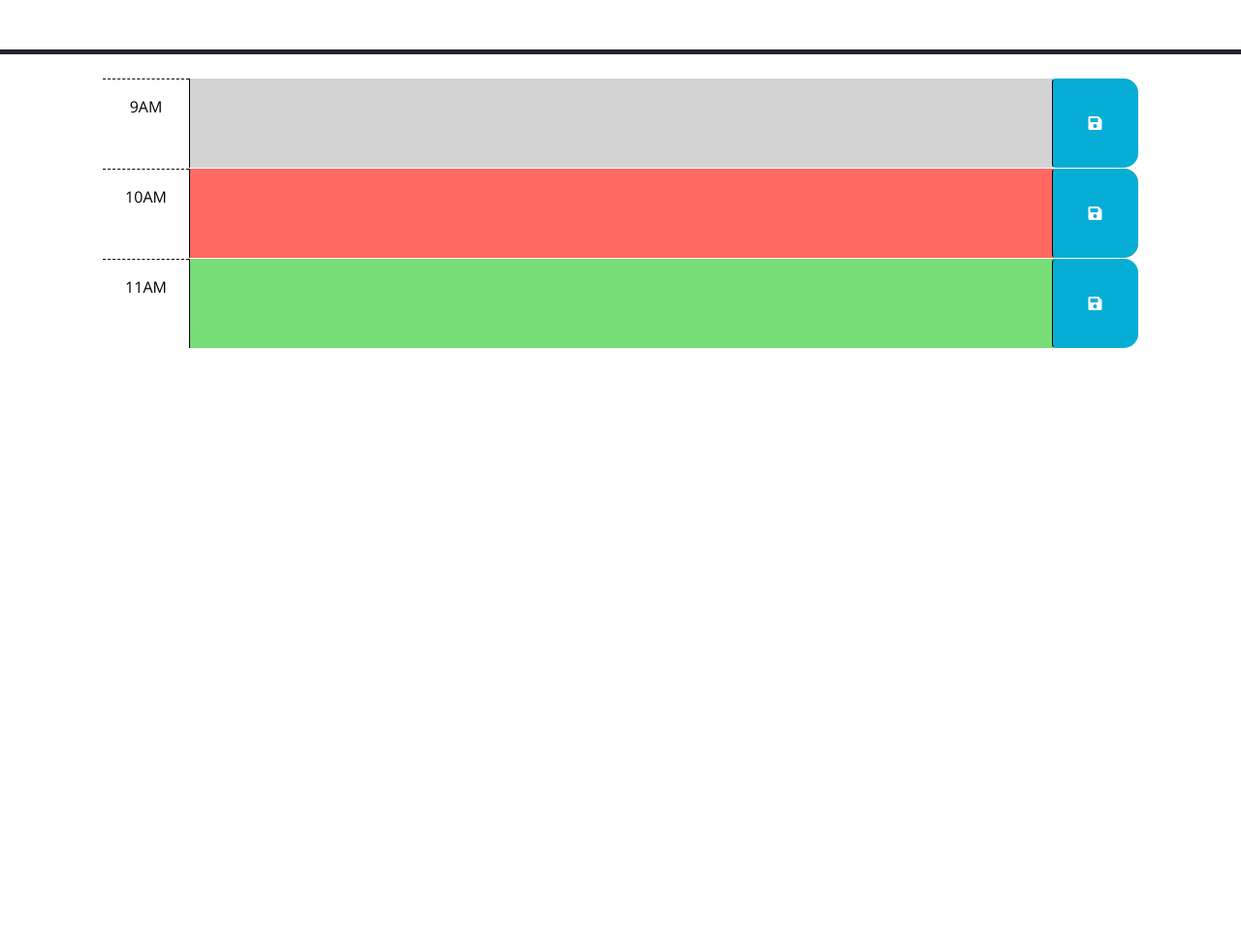
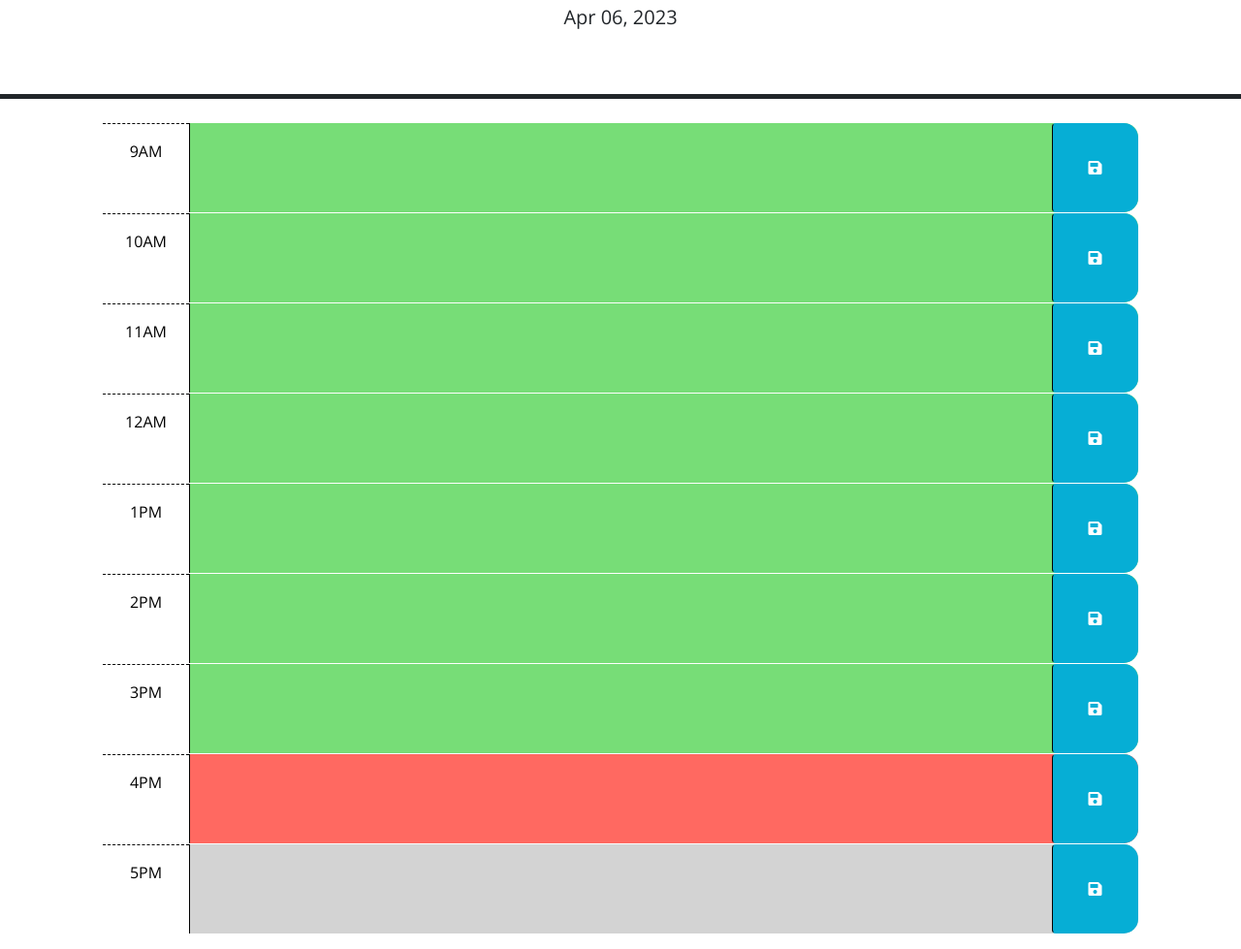
Before and after one commit to adamrobinson55/Work-Day-Scheduler, a plain HTML site: page 02-Challenge/Develop/index.html in a window 1280 px wide. Shown: the part 176-1155 px from the top of the page at 97% size. Before the commit the page ends 800 px from the top, so only its background shows below. Drawn offline with nearby package versions, Linux system fonts and the light colour scheme.

Commit message:
cruising, added the event listener, added a for loop to make the colors and added a date to the top of the page, I changed a lot of the divs into a ul of li items because it's nicer to manage than a large group of divs, I can call the li items easier in js

```diff
--- a/02-Challenge/Develop/index.html
+++ b/02-Challenge/Develop/index.html
@@ -28,7 +28,8 @@
       <p class="lead">A simple calendar app for scheduling your work day</p>
       <p id="currentDay" class="lead"></p>
     </header>
-    <div class="container-lg px-5">
+
+    <ul id="schedule-area" class="container-lg px-5">
       <!-- Use class for "past", "present", and "future" to apply styles to the
         time-block divs accordingly. The javascript will need to do this by
         adding/removing these classes on each div by comparing the hour in the
@@ -39,32 +40,78 @@
         code is implemented.
         -->
 
-      <!-- Example of a past time block. The "past" class adds a gray background color. -->
-      <div id="hour-9" class="row time-block past">
+      <li id="hour-9" class="row time-block past">
         <div class="col-2 col-md-1 hour text-center py-3">9AM</div>
         <textarea class="col-8 col-md-10 description" rows="3"> </textarea>
         <button class="btn saveBtn col-2 col-md-1" aria-label="save">
           <i class="fas fa-save" aria-hidden="true"></i>
         </button>
-      </div>
+      </li>
 
-      <!-- Example of a a present time block. The "present" class adds a red background color. -->
-      <div id="hour-10" class="row time-block present">
+      <li id="hour-10" class="row time-block">
         <div class="col-2 col-md-1 hour text-center py-3">10AM</div>
         <textarea class="col-8 col-md-10 description" rows="3"> </textarea>
         <button class="btn saveBtn col-2 col-md-1" aria-label="save">
           <i class="fas fa-save" aria-hidden="true"></i>
         </button>
-      </div>
+      </li>
 
-      <!-- Example of a future time block. The "future" class adds a green background color. -->
-      <div id="hour-11" class="row time-block future">
+      <li id="hour-11" class="row time-block">
         <div class="col-2 col-md-1 hour text-center py-3">11AM</div>
         <textarea class="col-8 col-md-10 description" rows="3"> </textarea>
         <button class="btn saveBtn col-2 col-md-1" aria-label="save">
           <i class="fas fa-save" aria-hidden="true"></i>
         </button>
-      </div>
+      </li>
+
+      <li id="hour-12" class="row time-block">
+        <div class="col-2 col-md-1 hour text-center py-3">12AM</div>
+        <textarea class="col-8 col-md-10 description" rows="3"> </textarea>
+        <button class="btn saveBtn col-2 col-md-1" aria-label="save">
+          <i class="fas fa-save" aria-hidden="true"></i>
+        </button>
+      </li>
+
+      <li id="hour-13" class="row time-block">
+        <div class="col-2 col-md-1 hour text-center py-3">1PM</div>
+        <textarea class="col-8 col-md-10 description" rows="3"> </textarea>
+        <button class="btn saveBtn col-2 col-md-1" aria-label="save">
+          <i class="fas fa-save" aria-hidden="true"></i>
+        </button>
+      </li>
+
+      <li id="hour-14" class="row time-block">
+        <div class="col-2 col-md-1 hour text-center py-3">2PM</div>
+        <textarea class="col-8 col-md-10 description" rows="3"> </textarea>
+        <button class="btn saveBtn col-2 col-md-1" aria-label="save">
+          <i class="fas fa-save" aria-hidden="true"></i>
+        </button>
+      </li>
+
+      <li id="hour-15" class="row time-block">
+        <div class="col-2 col-md-1 hour text-center py-3">3PM</div>
+        <textarea class="col-8 col-md-10 description" rows="3"> </textarea>
+        <button class="btn saveBtn col-2 col-md-1" aria-label="save">
+          <i class="fas fa-save" aria-hidden="true"></i>
+        </button>
+      </li>
+
+      <li id="hour-16" class="row time-block">
+        <div class="col-2 col-md-1 hour text-center py-3">4PM</div>
+        <textarea class="col-8 col-md-10 description" rows="3"> </textarea>
+        <button class="btn saveBtn col-2 col-md-1" aria-label="save">
+          <i class="fas fa-save" aria-hidden="true"></i>
+        </button>
+      </li>
+
+      <li id="hour-17" class="row time-block">
+        <div class="col-2 col-md-1 hour text-center py-3">5PM</div>
+        <textarea class="col-8 col-md-10 description" rows="3"> </textarea>
+        <button class="btn saveBtn col-2 col-md-1" aria-label="save">
+          <i class="fas fa-save" aria-hidden="true"></i>
+        </button>
+      </li>
+    </ul>
 
     <script src="https://code.jquery.com/jquery-3.4.1.min.js"></script>
     <script
--- a/02-Challenge/Develop/script.js
+++ b/02-Challenge/Develop/script.js
@@ -1,6 +1,12 @@
 // Wrap all code that interacts with the DOM in a call to jQuery to ensure that
 // the code isn't run until the browser has finished rendering all the elements
 // in the html.
+var currentDayDisplay = $('#currentDay')
+var scheduleArea = $('#schedule-area')
+var liElement = $('li')
+var buttons = $('.btn')
+    localArray = []
+
 $(function () {
   // TODO: Add a listener for click events on the save button. This code should
   // use the id in the containing time-block as a key to save the user input in
@@ -9,6 +15,21 @@ $(function () {
   // time-block containing the button that was clicked? How might the id be
   // useful when saving the description in local storage?
   //
+
+  liElement.on("click",function(event){
+    var eventTarget = $(event.target)
+    if(eventTarget.is(buttons)){
+      var innerText = this.getElementsByTagName('textarea')[0].value
+      console.log(innerText + " " + this.id) //gotta get info from the button?
+      var addObj = {idLocation: this.id, storedText: innerText}
+      localArray.push(addObj)
+      console.log(localArray)
+    }
+    return
+  })
+
+
+
   // TODO: Add code to apply the past, present, or future class to each time
   // block by comparing the id to the current hour. HINTS: How can the id
   // attribute of each time-block be used to conditionally add or remove the
@@ -16,9 +37,36 @@ $(function () {
   // current hour in 24-hour time?
   // isBefore() is built into dayjs
   //
+
+  for(i=9; i<=17; i++) {
+    var idVar = "#hour-" + (i)
+    var currentHourId = $(idVar)
+    console.log(dayjs().format('H'))
+    console.log(idVar)
+    if(dayjs().format('H') == i) {
+      currentHourId.addClass('present')
+    }
+    if(dayjs().format('H')<i) {
+      currentHourId.addClass('past')
+    }
+    if(dayjs().format('H')>i){
+      currentHourId.addClass('future')
+    }
+  }
+
+
+
+
   // TODO: Add code to get any user input that was saved in localStorage and set
   // the values of the corresponding textarea elements. HINT: How can the id
   // attribute of each time-block be used to do this?
   //
+  if(localStorage.getItem)
+
+
+
+
+
   // TODO: Add code to display the current date in the header of the page.
+  currentDayDisplay.text(dayjs().format('MMM DD, YYYY'))
 });
```
